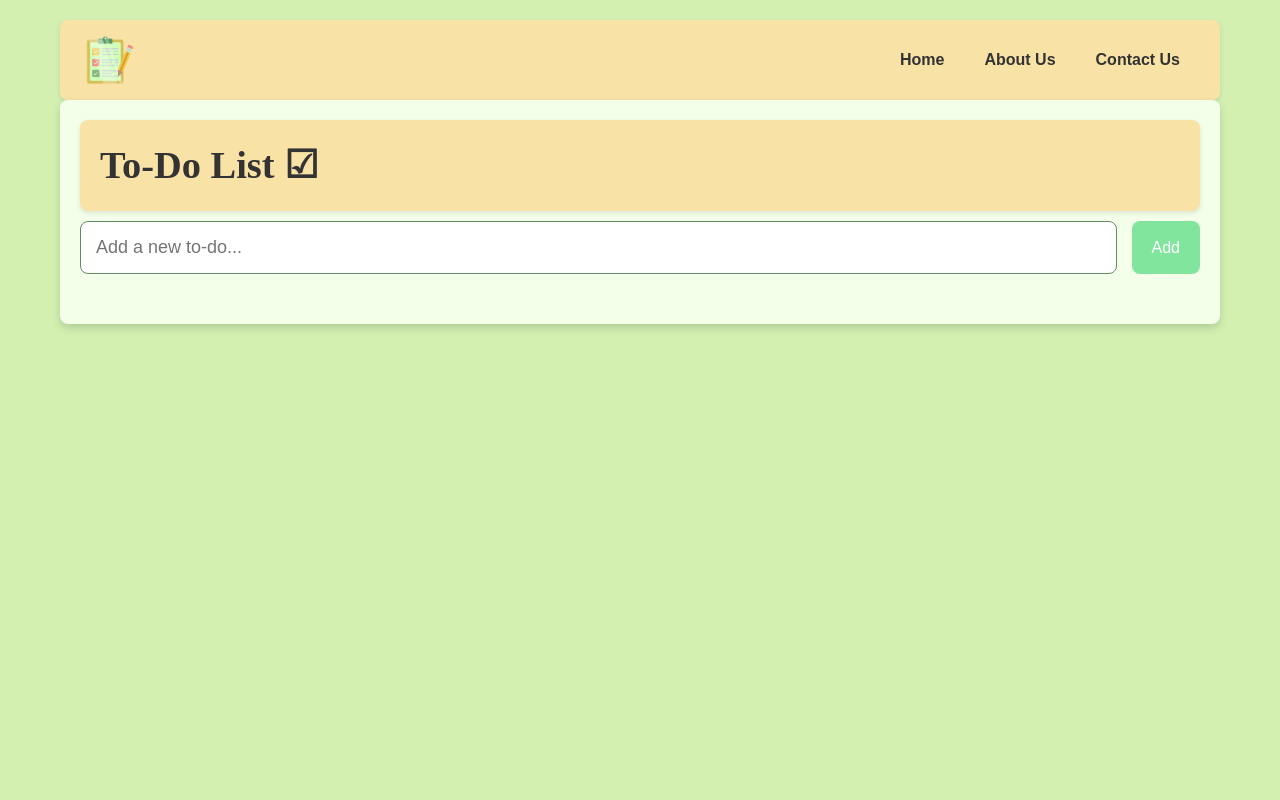
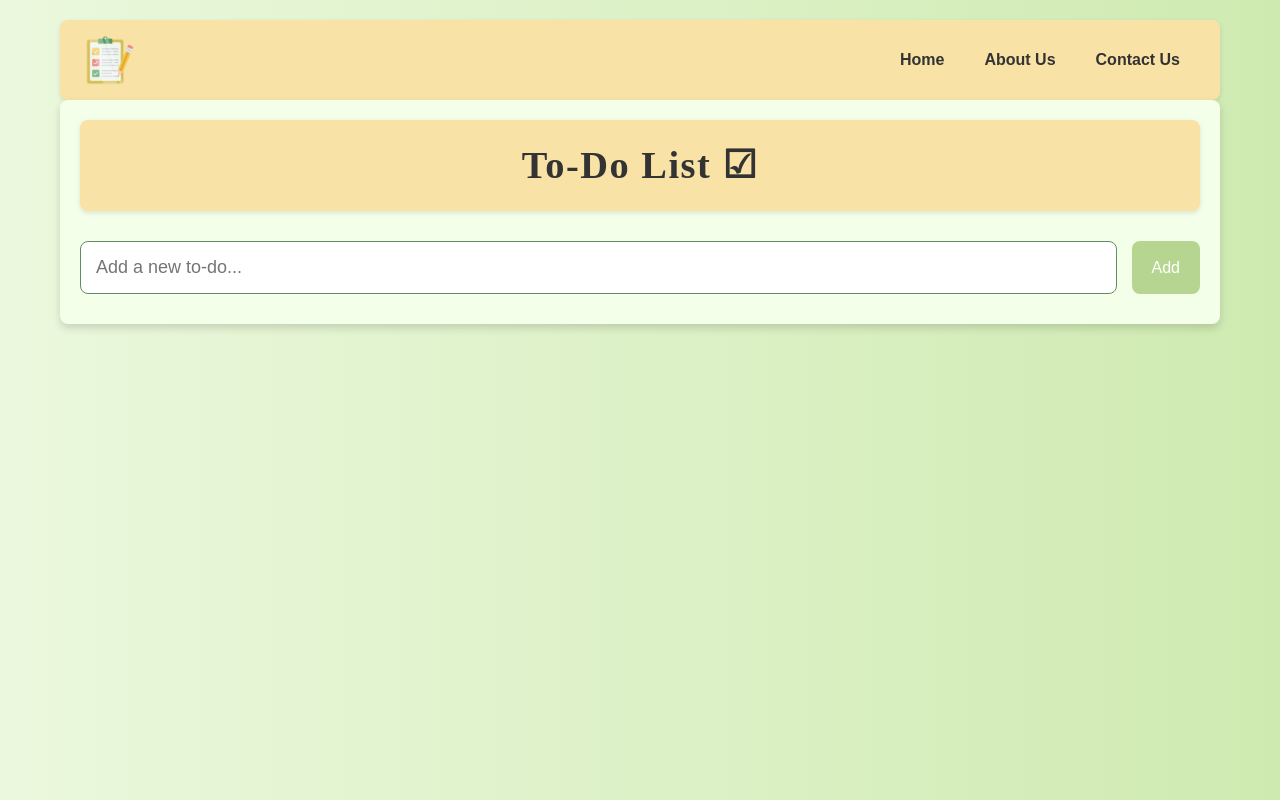
Before and after one commit to Liana986/ToDo-List, a React (Create React App) app: page / in a window 1280 px wide. Built offline with nearby package versions, Linux system fonts and the light colour scheme.

Commit message:
Completed ToDo-List

```diff
--- a/src/App.css
+++ b/src/App.css
@@ -7,10 +7,10 @@
 /* Body and container */
 
 body {
-  background-color: #d3f0b1;
   color: #333;
   line-height: 1.6;
   font-family: 'Roboto', sans-serif;
+  background: linear-gradient(to right, #ebf8dd, #cfeab1);
 }
 
 .container {
@@ -27,7 +27,7 @@ header {
   padding: 15px 20px;
   display: flex;
   align-items: center;
-  justify-content: space-between;
+  justify-content: center;
   border-radius: 8px;
   box-shadow: 0 2px 5px rgba(0, 0, 0, 0.1);
 }
@@ -77,12 +77,13 @@ h1 {
   font-size: 2.4em;
   color: #333;
   font-family: 'Playfair Display', serif;
+  letter-spacing: 1.5px;
 }
 
 form {
   display: flex;
-  margin-top: 10px;
-  margin-bottom: 30px;
+  margin-top: 30px;
+  margin-bottom: 10px;
 }
 
 form input[type="text"] {
@@ -96,7 +97,7 @@ form input[type="text"] {
 
 form button {
   padding: 12px 20px;
-  background: #82e59e;
+  background: #b6d591;
   color: #fff;
   border: none;
   border-radius: 8px;
@@ -106,7 +107,7 @@ form button {
 }
 
 form button:hover {
-  background: #498f70;
+  background: #9cb67c;
 }
 
 /* Todos */
@@ -123,7 +124,7 @@ li {
   justify-content: space-between;
   padding: 15px;
   border-bottom: 1px solid #ddd;
-  background: #f9f9f9;
+  background: #effbe4;
   border-radius: 8px;
   margin-bottom: 10px;
 }
@@ -281,12 +282,12 @@ button:disabled {
 }
 
 .completed {
-  background: #D3F0B1;
+  background: #c3e49c;
   color: #495454;
   text-decoration: line-through;
 }
 
-/* Descriptions */
+/* Description */
 
 .description-text {
     font-family: 'Arial', sans-serif;
@@ -299,4 +300,5 @@ button:disabled {
     background-color: #f1f3f1;
     border-left: 4px solid #84B487;
     border-radius: 4px;
+    margin-bottom: 10px;
 }
```
Also changed, not shown: src/ToDoList/Header/todo-list-logo.png.
